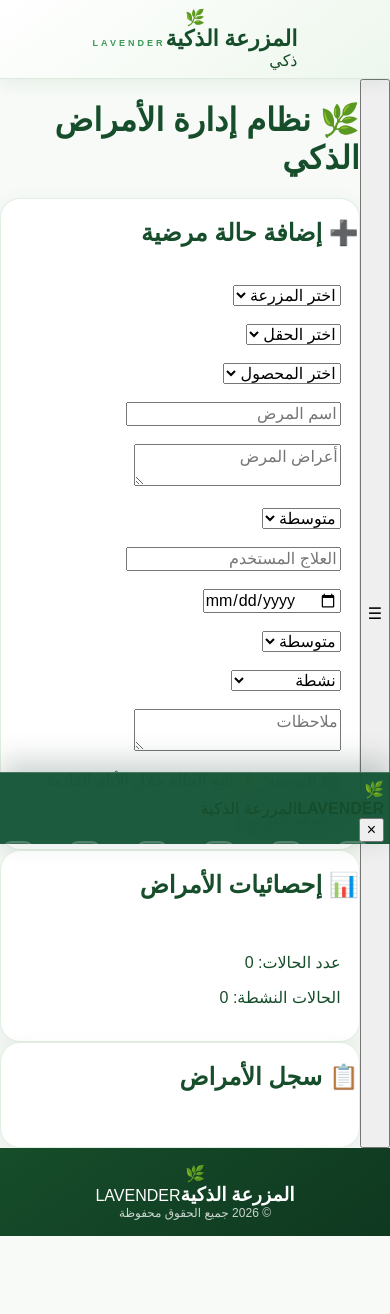
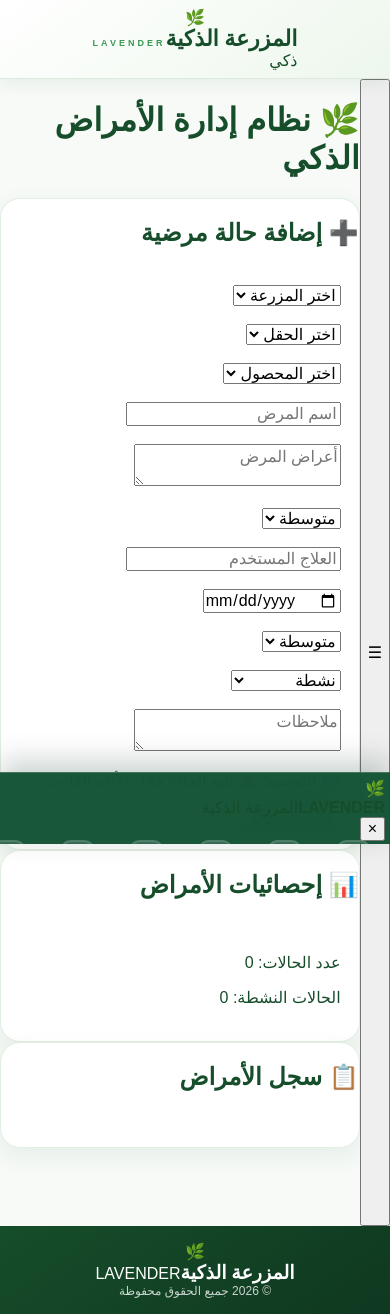
Before and after one commit to hasan776643tt-ops/LAVENDER, a React (Vite) app: page /diseases in a window 390 px wide. Before the commit the page ends 1236 px from the top, so only its background shows below. Built offline with nearby package versions, Linux system fonts and the light colour scheme.

Commit message:
Update sidebar.css

```diff
--- a/src/styles/sidebar.css
+++ b/src/styles/sidebar.css
@@ -1,6 +1,6 @@
 /* =========================================================
    LAVENDER — SIDEBAR
-   Mobile App Navigation / Green Glass UI
+   Navigation
    File: src/styles/sidebar.css
 ========================================================= */
 
@@ -9,7 +9,6 @@
   --lavender-primary: #198754;
   --lavender-soft: #20c997;
   --lavender-light: #dff5e1;
-  --lavender-white: #ffffff;
 
   position: fixed;
 
@@ -30,17 +29,17 @@
   background:
     linear-gradient(
       180deg,
-      rgba(15,81,50,.98),
-      rgba(20,108,67,.96)
+      rgba(15, 81, 50, .98),
+      rgba(20, 108, 67, .96)
     );
 
   border-left:
     1px solid
-    rgba(255,255,255,.15);
+    rgba(255, 255, 255, .15);
 
   box-shadow:
     -10px 0 35px
-    rgba(5,45,28,.18);
+    rgba(5, 45, 28, .18);
 
   overflow-y: auto;
 
@@ -58,20 +57,20 @@
 
 .sidebar-menu {
   width: 100%;
+
   margin: 0;
   padding: 0;
 }
 
 .sidebar-menu ul {
-  list-style: none;
-
   width: 100%;
 
   margin: 0;
   padding: 0;
 
+  list-style: none;
+
   display: flex;
-
   flex-direction: column;
 
   gap: 8px;
@@ -91,7 +90,6 @@
   box-sizing: border-box;
 
   display: flex;
-
   align-items: center;
 
   gap: 12px;
@@ -99,16 +97,14 @@
   text-decoration: none;
 
   color:
-    rgba(255,255,255,.86);
+    rgba(255, 255, 255, .88);
 
   border:
-    1px solid
-    transparent;
+    1px solid transparent;
 
   border-radius: 18px;
 
-  background:
-    transparent;
+  background: transparent;
 
   transition:
     background .18s ease,
@@ -122,13 +118,13 @@
 ========================================================= */
 
 .sidebar-link:hover {
-  color: #ffffff;
+  color: #fff;
 
   background:
-    rgba(255,255,255,.12);
+    rgba(255, 255, 255, .12);
 
   border-color:
-    rgba(255,255,255,.12);
+    rgba(255, 255, 255, .12);
 
   transform:
     translateX(-3px);
@@ -140,24 +136,23 @@
 ========================================================= */
 
 .sidebar-link.active {
-  color: #ffffff;
+  color: #fff;
 
   background:
     linear-gradient(
       135deg,
-      rgba(32,201,151,.95),
-      rgba(25,135,84,.95)
+      rgba(32, 201, 151, .95),
+      rgba(25, 135, 84, .95)
     );
 
   border-color:
-    rgba(255,255,255,.22);
+    rgba(255, 255, 255, .22);
 
   box-shadow:
-    0 8px 22px
-    rgba(0,0,0,.18),
+    0 8px 22px rgba(0, 0, 0, .18),
 
     inset 0 1px 0
-    rgba(255,255,255,.22);
+    rgba(255, 255, 255, .22);
 }
 
 
@@ -181,20 +176,20 @@
   font-size: 21px;
 
   background:
-    rgba(255,255,255,.12);
+    rgba(255, 255, 255, .12);
 
   border:
     1px solid
-    rgba(255,255,255,.12);
+    rgba(255, 255, 255, .12);
 
   box-shadow:
     inset 0 1px 0
-    rgba(255,255,255,.15);
+    rgba(255, 255, 255, .15);
 }
 
 .sidebar-link.active .sidebar-icon {
   background:
-    rgba(255,255,255,.20);
+    rgba(255, 255, 255, .20);
 }
 
 
@@ -236,61 +231,66 @@
 
 
 /* =========================================================
-   ENGLISH / ID
+   HIDE ENGLISH
+   لا نريد dashboard / farms / fields...
 ========================================================= */
 
 .sidebar-english {
-  margin-top: 2px;
+  display: none;
+}
 
-  font-family:
-    Arial,
-    sans-serif;
 
-  font-size: 9px;
+/* =========================================================
+   DESKTOP
+========================================================= */
 
-  font-weight: 600;
+@media (min-width: 768px) {
 
-  opacity: .55;
+  .app-content {
+    margin-right: 245px;
+  }
 
-  direction: ltr;
-
-  white-space: nowrap;
 }
 
 
 /* =========================================================
    MOBILE
-   لا نريد شريطاً طولياً في الهاتف
-   يتحول إلى شريط سفلي مثل تطبيقات الهاتف
+   شريط سفلي أفقي
 ========================================================= */
 
 @media (max-width: 767px) {
 
   .sidebar {
+
     top: auto;
     right: 0;
     bottom: 0;
     left: 0;
 
     width: 100%;
-    height: 72px;
+
+    height:
+      calc(
+        72px +
+        env(safe-area-inset-bottom)
+      );
 
     padding:
-      7px 6px
+      6px 5px
       env(safe-area-inset-bottom);
 
     border-top:
       1px solid
-      rgba(255,255,255,.18);
+      rgba(255, 255, 255, .18);
 
     border-left: 0;
 
     background:
-      rgba(15,81,50,.94);
+      rgba(15, 81, 50, .96);
 
     box-shadow:
       0 -10px 30px
-      rgba(5,45,28,.22);
+      rgba(5, 45, 28, .22);
 
     backdrop-filter:
       blur(18px);
@@ -310,12 +310,19 @@
   }
 
 
+  /* =======================================================
+     MENU
+  ======================================================= */
+
   .sidebar-menu {
+    width: max-content;
+    min-width: 100%;
     height: 100%;
   }
 
 
   .sidebar-menu ul {
+
     width: max-content;
     min-width: 100%;
 
@@ -327,29 +334,34 @@
 
     align-items: stretch;
 
-    justify-content:
-      space-around;
+    justify-content: flex-start;
 
     gap: 5px;
   }
 
 
   .sidebar-menu li {
-    flex: 0 0 auto;
+
+    flex:
+      0 0 auto;
 
     height: 100%;
   }
 
 
+  /* =======================================================
+     LINK
+  ======================================================= */
+
   .sidebar-link {
-    width: 62px;
-    min-width: 62px;
+
+    width: 64px;
+    min-width: 64px;
 
     height: 100%;
     min-height: 0;
 
-    padding:
-      4px 3px;
+    padding: 4px 3px;
 
     display: flex;
 
@@ -367,15 +379,22 @@
 
 
   .sidebar-link:hover {
+
     transform: none;
+
   }
 
 
+  /* =======================================================
+     ICON
+  ======================================================= */
+
   .sidebar-icon {
+
     flex: 0 0 auto;
 
-    width: 34px;
-    height: 34px;
+    width: 35px;
+    height: 35px;
 
     border-radius: 11px;
 
@@ -383,13 +402,17 @@
   }
 
 
+  /* =======================================================
+     LABEL
+  ======================================================= */
+
   .sidebar-label {
+
     width: 100%;
 
     display: flex;
 
     align-items: center;
-
     justify-content: center;
 
     text-align: center;
@@ -397,6 +420,7 @@
 
 
   .sidebar-arabic {
+
     max-width: 100%;
 
     font-size: 9px;
@@ -406,19 +430,37 @@
     overflow: hidden;
 
     text-overflow: ellipsis;
+
+    white-space: nowrap;
   }
 
 
-  /* إخفاء أسماء English على الهاتف */
-  .sidebar-english {
-    display: none;
+  /* =======================================================
+     ACTIVE
+  ======================================================= */
+
+  .sidebar-link.active {
+
+    transform:
+      translateY(-2px);
+
+    border-radius: 15px;
   }
 
 
-  .sidebar-link.active {
-    transform: translateY(-2px);
+  /* =======================================================
+     CONTENT
+  ======================================================= */
 
-    border-radius: 15px;
+  .app-content {
+
+    margin-right: 0;
+
+    padding-bottom:
+      calc(
+        78px +
+        env(safe-area-inset-bottom)
+      );
   }
 
 }
@@ -431,17 +473,24 @@
 @media (max-width: 380px) {
 
   .sidebar {
-    height: 68px;
+
+    height:
+      calc(
+        68px +
+        env(safe-area-inset-bottom)
+      );
   }
 
 
   .sidebar-link {
-    width: 56px;
-    min-width: 56px;
+
+    width: 57px;
+    min-width: 57px;
   }
 
 
   .sidebar-icon {
+
     width: 31px;
     height: 31px;
 
@@ -452,7 +501,18 @@
 
 
   .sidebar-arabic {
+
     font-size: 8px;
+  }
+
+
+  .app-content {
+
+    padding-bottom:
+      calc(
+        74px +
+        env(safe-area-inset-bottom)
+      );
   }
 
 }
@@ -465,12 +525,14 @@
 @media (max-width: 340px) {
 
   .sidebar-link {
-    width: 52px;
-    min-width: 52px;
+
+    width: 53px;
+    min-width: 53px;
   }
 
 
   .sidebar-icon {
+
     width: 29px;
     height: 29px;
 
@@ -478,16 +540,3 @@
   }
 
 }
-
-
-/* =========================================================
-   DESKTOP CONTENT SUPPORT
-========================================================= */
-
-@media (min-width: 768px) {
-
-  .sidebar ~ * {
-    margin-right: 245px;
-  }
-
-}
```
